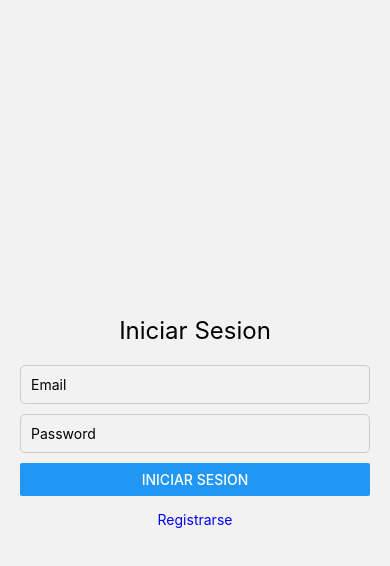
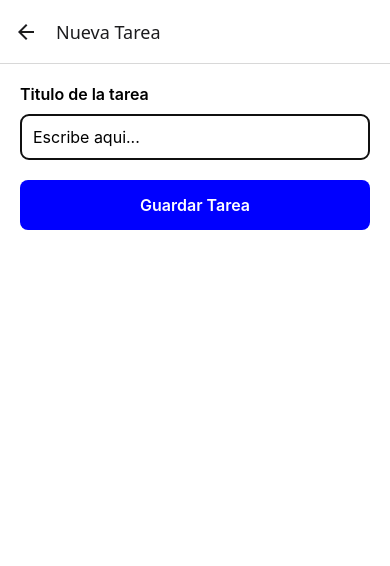
Before and after one commit to francobarbieri12/aplicaciones-moviles-p-1, a React Native app: screen /AddTask in a window 390 px wide. Shown: the top 566 px of the page. Built offline with nearby package versions, Linux system fonts and the light colour scheme.

Commit message:
ADD: Added Add Task Screen

```diff
--- a/App.js
+++ b/App.js
@@ -4,6 +4,7 @@ import { createStackNavigator } from '@react-navigation/stack';
 import LoginScreen from './screens/LoginScreen';
 import RegisterScreen from './screens/RegisterScreen';
 import HomeScreen from './screens/HomeScreen';
+import AddTaskScreen from './screens/AddTaskScreen';
 
 const Stack = createStackNavigator();
 
@@ -14,6 +15,7 @@ export default function App() {
         <Stack.Screen name="Login" component={LoginScreen} options={{ headerShown: false }} />
         <Stack.Screen name="Register" component={RegisterScreen} options={{ title: 'Registro' }} />
         <Stack.Screen name="Home" component={HomeScreen} options={{ headerShown: false }} />
+        <Stack.Screen name="AddTask" component={AddTaskScreen} options={{ title: 'Nueva Tarea' }} />
       </Stack.Navigator>
     </NavigationContainer>
   );
--- a/screens/AddTaskScreen.js
+++ b/screens/AddTaskScreen.js
@@ -0,0 +1,82 @@
+import React, { useState, useRef } from 'react';
+import { View, Text, TextInput, TouchableOpacity, StyleSheet, Alert } from 'react-native';
+import { getTasks, saveTasks } from '../utils/storage';
+
+const AddTaskScreen = ({ navigation }) => {
+  const [title, setTitle] = useState('');
+  const inputRef = useRef(null);
+
+  React.useEffect(() => {
+    setTimeout(() => {
+      inputRef.current?.focus();
+    }, 100);
+  }, []);
+
+  const handleSave = async () => {
+    if (!title.trim()) {
+      Alert.alert('Error', 'Escribe un titulo para la tarea');
+      return;
+    }
+
+    const newTask = {
+      id: Date.now(),
+      title: title.trim(),
+      completed: false
+    };
+
+    const existingTasks = await getTasks();
+    const updatedTasks = [...existingTasks, newTask];
+    await saveTasks(updatedTasks);
+    navigation.goBack();
+  };
+
+  return (
+    <View style={styles.container}>
+      <Text style={styles.label}>Titulo de la tarea</Text>
+      <TextInput
+        ref={inputRef}
+        style={styles.input}
+        placeholder="Escribe aqui..."
+        value={title}
+        onChangeText={setTitle}
+      />
+      <TouchableOpacity style={styles.button} onPress={handleSave}>
+        <Text style={styles.buttonText}>Guardar Tarea</Text>
+      </TouchableOpacity>
+    </View>
+  );
+};
+
+const styles = StyleSheet.create({
+  container: {
+    flex: 1,
+    padding: 20,
+    backgroundColor: '#fff'
+  },
+  label: {
+    fontSize: 16,
+    marginBottom: 10,
+    fontWeight: '600'
+  },
+  input: {
+    borderWidth: 1,
+    borderColor: '#ccc',
+    borderRadius: 8,
+    padding: 12,
+    fontSize: 16,
+    marginBottom: 20
+  },
+  button: {
+    backgroundColor: 'blue',
+    padding: 15,
+    borderRadius: 8,
+    alignItems: 'center'
+  },
+  buttonText: {
+    color: '#fff',
+    fontSize: 16,
+    fontWeight: '600'
+  }
+});
+
+export default AddTaskScreen;
```
